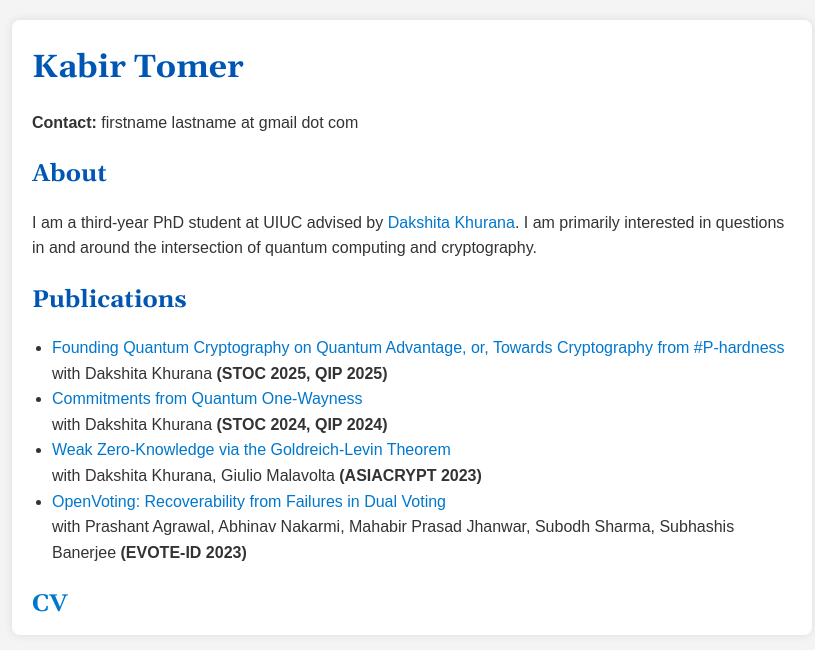
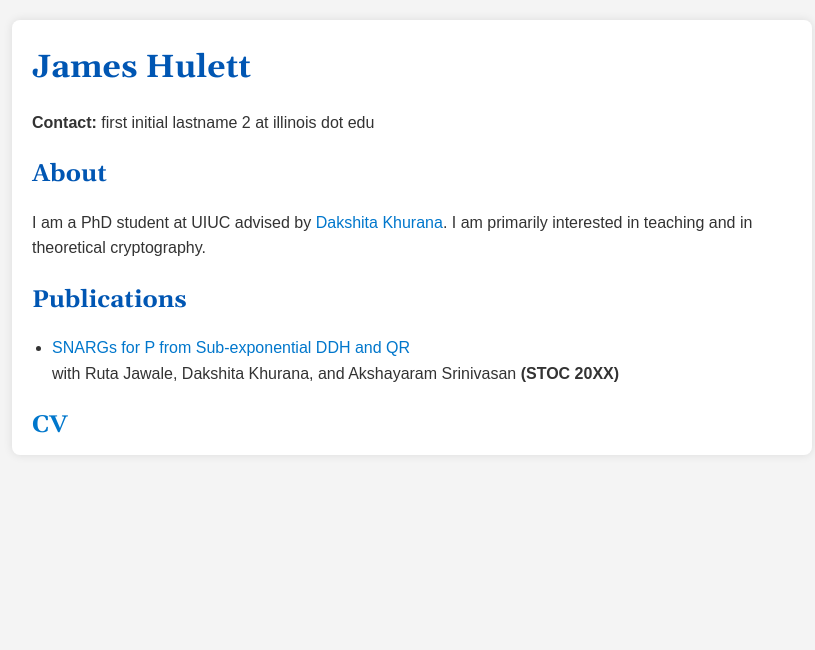
Before and after one commit to jameshulettcrypto/jameshulettcrypto.github.io, a plain HTML site: page index.html in a window 1280 px wide. Shown: the whole page, without its empty margins (228-1043 px from the left). Drawn offline with nearby package versions, Linux system fonts and the light colour scheme.

Commit message:
Update index.html

```diff
--- a/index.html
+++ b/index.html
@@ -6,7 +6,7 @@
     <link href="https://fonts.googleapis.com/css2?family=Gelasio:ital,wght@0,400..700;1,400..700&display=swap" rel="stylesheet">
     <meta charset="UTF-8">
     <meta name="viewport" content="width=device-width, initial-scale=1.0">
-    <title>Kabir Tomer</title>
+    <title>James Hulett</title>
     <style>
         body {
             font-family: Arial, sans-serif;
@@ -58,34 +58,22 @@
 </head>
 <body>
     <div class="container">
-        <h1>Kabir Tomer</h1>
+        <h1>James Hulett</h1>
         <!-- <img src="your-photo.jpg" alt="Your Photo"> -->
-        <p><strong>Contact:</strong> firstname lastname at gmail dot com</p>
+        <p><strong>Contact:</strong> first initial lastname 2 at illinois dot edu</p>
 
         <h2>About</h2>
-        <p>I am a third-year PhD student at UIUC  advised by <a href="https://www.dakshitakhurana.com"> Dakshita Khurana</a>. I am primarily interested in questions in and around the intersection of quantum computing and cryptography.</p>
+        <p>I am a PhD student at UIUC  advised by <a href="https://www.dakshitakhurana.com"> Dakshita Khurana</a>. I am primarily interested in teaching and in theoretical cryptography.</p>
 
         <h2>Publications</h2>
         <ul>
             <li>
-                <a href="https://eprint.iacr.org/2024/1490" class="publication-title">Founding Quantum Cryptography on Quantum Advantage, or, Towards Cryptography from #P-hardness</a>
-                <div class="co-authors">with Dakshita Khurana <strong>(STOC 2025, QIP 2025)</strong></div>
-            </li>
-            <li>
-                <a href="https://eprint.iacr.org/2023/1620" class="publication-title">Commitments from Quantum One-Wayness</a>
-                <div class="co-authors">with Dakshita Khurana <strong>(STOC 2024, QIP 2024)</strong></div>
-            </li>
-            <li>
-                <a href="https://link.springer.com/chapter/10.1007/978-981-99-8724-5_5" class="publication-title">Weak Zero-Knowledge via the Goldreich-Levin Theorem</a>
-                <div class="co-authors">with Dakshita Khurana, Giulio Malavolta <strong>(ASIACRYPT 2023)</strong></div>
-            </li>
-            <li>
-                <a href="https://eprint.iacr.org/2023/1393" class="publication-title">OpenVoting: Recoverability from Failures in Dual Voting</a>
-                <div class="co-authors">with Prashant Agrawal, Abhinav Nakarmi, Mahabir Prasad Jhanwar, Subodh Sharma, Subhashis Banerjee <strong>(EVOTE-ID 2023)</strong></div>
+                <a href="https://eprint.iacr.org/2024/1490" class="publication-title">SNARGs for P from Sub-exponential DDH and QR</a>
+                <div class="co-authors">with Ruta Jawale, Dakshita Khurana, and Akshayaram Srinivasan <strong>(STOC 20XX)</strong></div>
             </li>
         </ul>
 
-        <h2><a href="cv-kabir-tomer.pdf">CV</a></h2>
+        <h2><a href="cv.pdf">CV</a></h2>
    </div>
 </body>
 </html>
```
